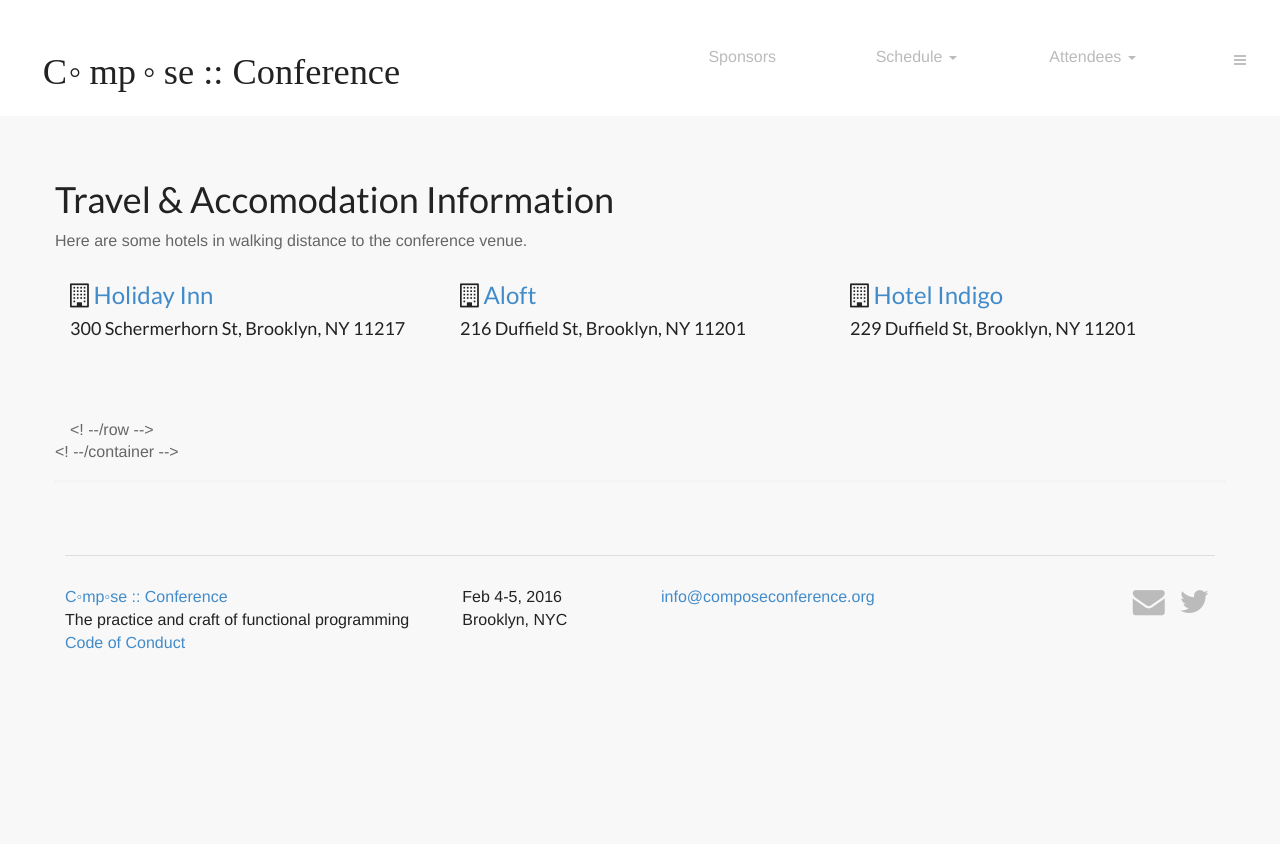
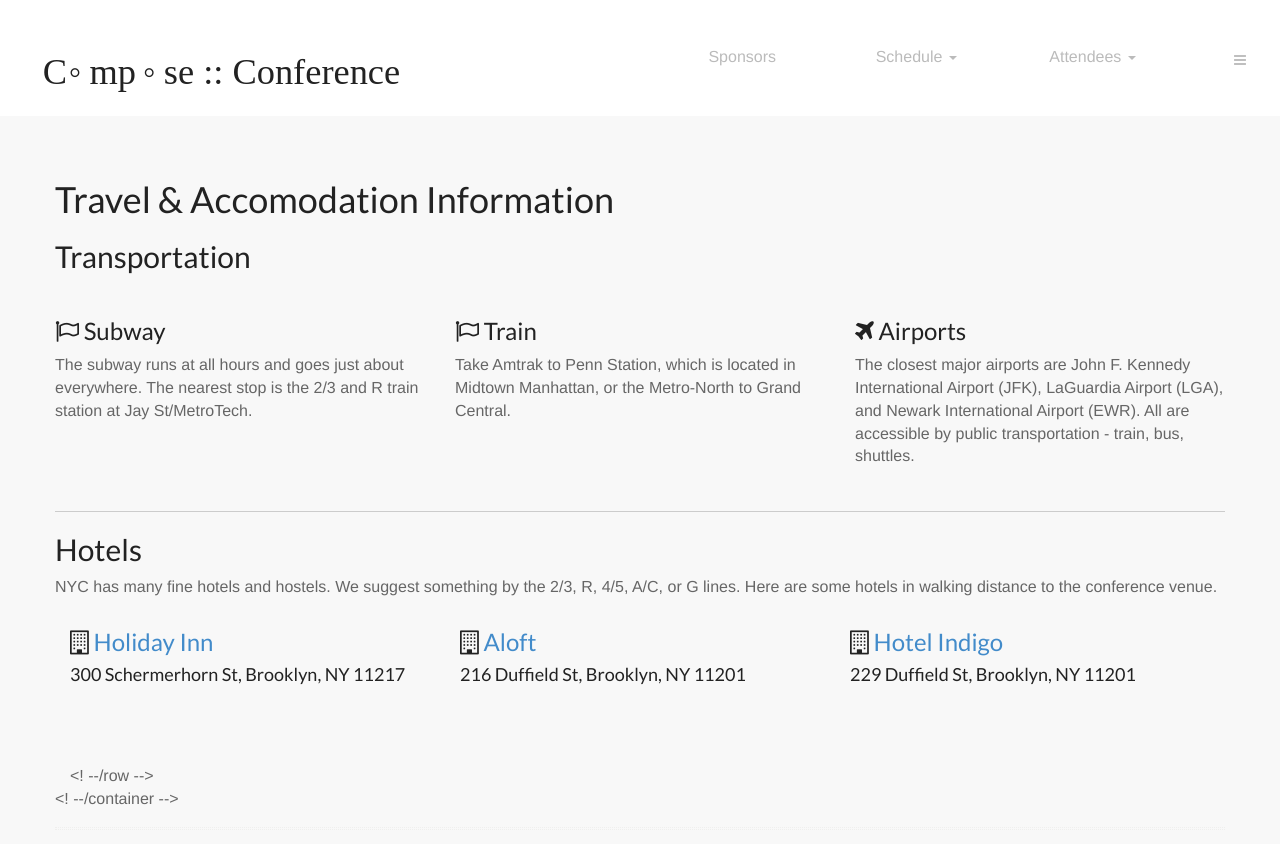
Before and after one commit to ny-haskell/composeconference, a Jekyll site: the page built from 2016/travel.md, in a window 1280 px wide and 900 px high. Shown: the top 844 px of the window. Built offline with Jekyll 4.4.1, drawn with Linux system fonts in a browser that asks for light colours; Markdown is read by kramdown in place of the engine named in the settings.

Commit message:
additional travel information

```diff
--- a/2016/travel.md
+++ b/2016/travel.md
@@ -4,7 +4,29 @@
 permalink: /2016/travel/
 ---
 
-Here are some hotels in walking distance to the conference venue.
+
+##Transportation
+
+<div class="row">
+	<div class="col-lg-4 col-md-4 col-sm-4 proc">
+		<h3><i class="fa fa-flag-o"></i> Subway</h3>
+		<p>The subway runs at all hours and goes just about everywhere. The nearest stop is the 2/3 and R train station at Jay St/MetroTech.</p>
+	</div>
+	<div class="col-lg-4 col-md-4 col-sm-4 proc">
+		<h3><i class="fa fa-flag-o"></i> Train</h3>
+		<p>Take Amtrak to Penn Station, which is located in Midtown Manhattan, or the Metro-North to Grand Central.</p>
+	</div>
+	<div class="col-lg-4 col-md-4 col-sm-4 proc">
+		<h3><i class="fa fa-plane"></i> Airports</h3>
+		<p>The closest major airports are John F. Kennedy International Airport (JFK), LaGuardia Airport (LGA), and Newark International Airport (EWR). All are accessible by public transportation - train, bus, shuttles.</p>
+	</div>
+</div>
+
+<hr>
+
+## Hotels
+
+NYC has many fine hotels and hostels. We suggest something by the 2/3, R, 4/5, A/C, or G lines.  Here are some hotels in walking distance to the conference venue.
 
 <div id="hotels">
 	<div class="container">
```
